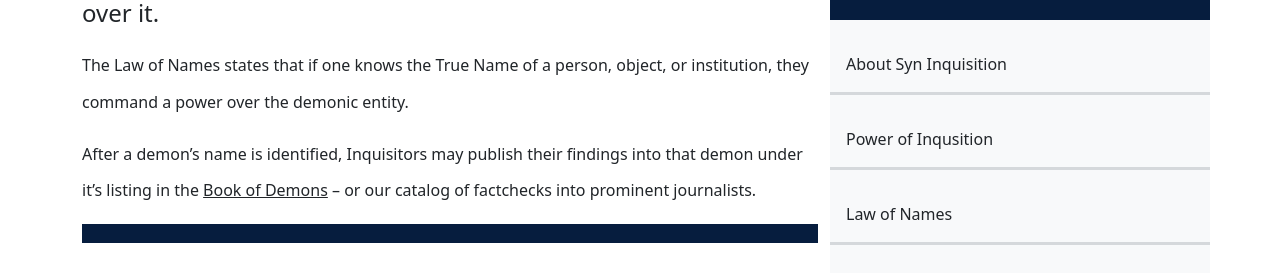
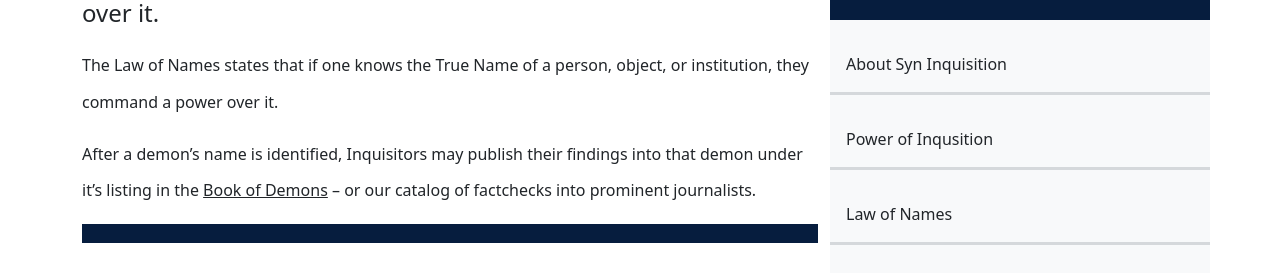
Before and after one commit to Culture-404/Syn_Inquisition, a Jekyll site: the page built from _library/2024-03-20-law-of-names.md, in a window 1280 px wide. Shown: the part 311-584 px from the top of the page. Built offline with Jekyll 4.4.1, drawn with Linux system fonts in a browser that asks for light colours.

Commit message:
Update 2024-03-20-law-of-names.md

```diff
--- a/_library/2024-03-20-law-of-names.md
+++ b/_library/2024-03-20-law-of-names.md
@@ -9,7 +9,7 @@ donate: true
 When the [True Name](https://en.wikipedia.org/wiki/True_name){:target="_blank" .link-dark} is known to the user, they invoke power over it.
 {: .lead.fs-4 }
 
-The Law of Names states that if one knows the True Name of a person, object, or institution, they command a power over the demonic entity.
+The Law of Names states that if one knows the True Name of a person, object, or institution, they command a power over it.
 
 After a demon's name is identified, Inquisitors may publish their findings into that demon under it's listing in the [Book of Demons](#book-of-demons){: .link-dark } -- or our catalog of factchecks into prominent journalists.
 
```
